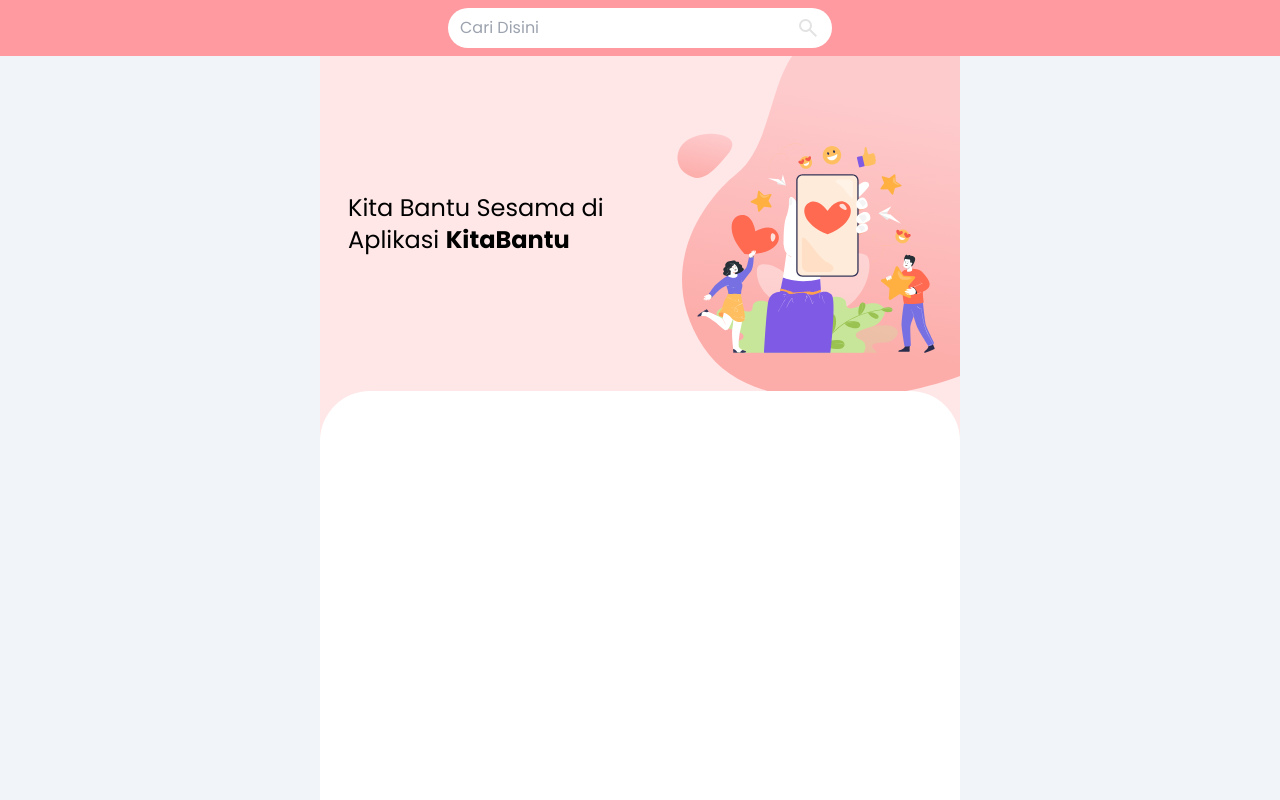
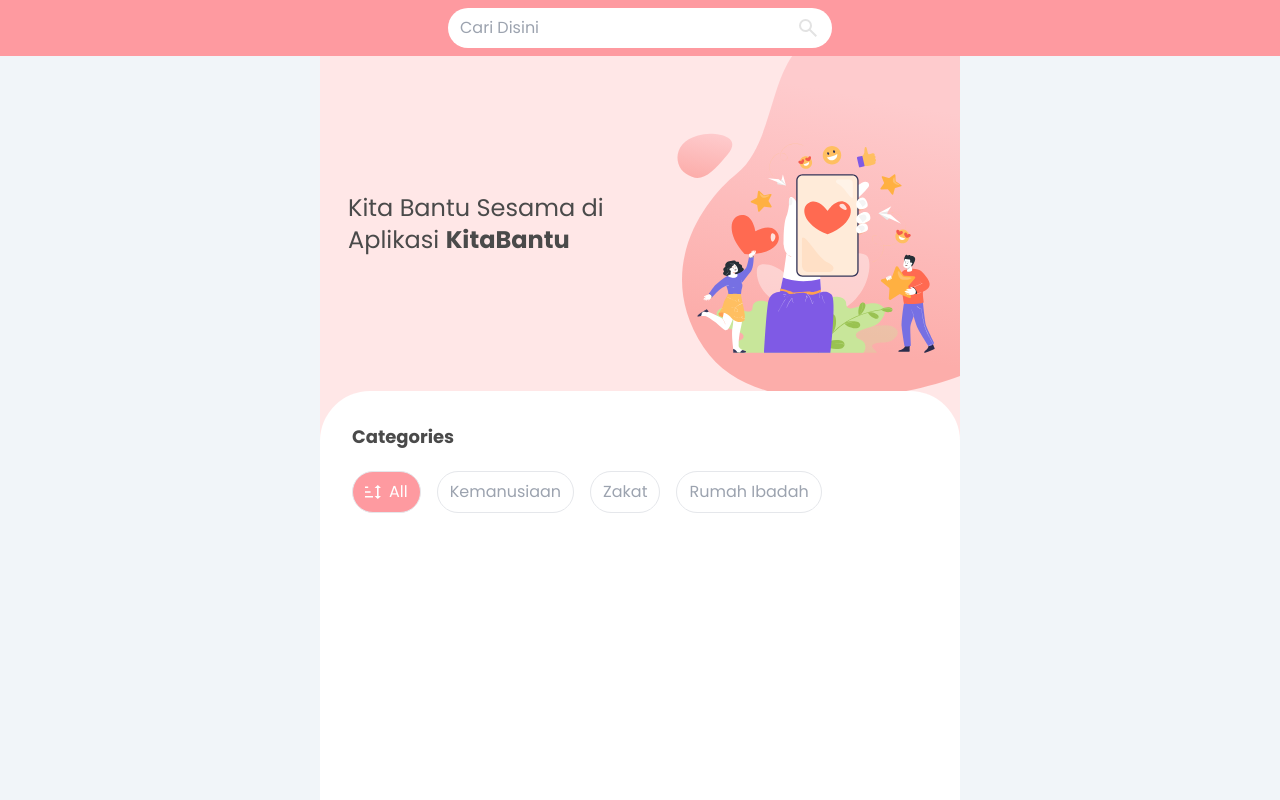
Before and after one commit to Ridhsuki/slicing-kitabantu, a website: page index.html in a window 1280 px wide. Shown: the top 800 px of the page. Drawn offline with Linux system fonts and the light colour scheme.

Commit message:
feat: categories menu

```diff
--- a/index.html
+++ b/index.html
@@ -22,7 +22,7 @@
   <main class="mx-auto max-w-screen-sm bg-[#FFE7E7] min-h-screen">
     <div class="grid grid-cols-2">
       <div class="flex justify-center items-center mx-7">
-        <h1 class="text-2xl">
+        <h1 class="text-2xl text-[#4A4A4A]">
           Kita Bantu Sesama di Aplikasi <span class="font-bold">KitaBantu</span>
         </h1>
       </div>
@@ -30,7 +30,24 @@
         <img src="assets/images/banner.svg" alt="banner">
       </div>
     </div>
-    <div class="w-full min-h-screen bg-white rounded-t-[50px]"></div>
+    <div class="w-full min-h-screen bg-white rounded-t-[50px] p-8">
+      <h2 class="font-bold text-lg text-[#4A4A4A]">Categories</h2>
+      <div class="my-5">
+        <ul class="flex gap-4">
+          <li class="border-[1px] border-gray-200 px-3 py-2 rounded-full flex items-center gap-2 bg-pink-kb text-white">
+            <svg width="16" height="14" viewBox="0 0 16 14" fill="none" xmlns="http://www.w3.org/2000/svg">
+              <path
+                d="M12.8 14L9.6 10.8889H12V3.11111H9.6L12.8 0L16 3.11111H13.6V10.8889H16M0 12.4444V10.8889H8V12.4444M0 7.77778V6.22222H5.6V7.77778M0 3.11111V1.55556H3.2V3.11111H0Z"
+                fill="white" />
+            </svg>
+            All
+          </li>
+          <li class="border-[1px] border-gray-200 px-3 py-2 rounded-full text-gray-400">Kemanusiaan</li>
+          <li class="border-[1px] border-gray-200 px-3 py-2 rounded-full text-gray-400">Zakat</li>
+          <li class="border-[1px] border-gray-200 px-3 py-2 rounded-full text-gray-400">Rumah Ibadah</li>
+        </ul>
+      </div>
+    </div>
   </main>
 </body>
 
```
Also changed, not shown: src/output.css.
